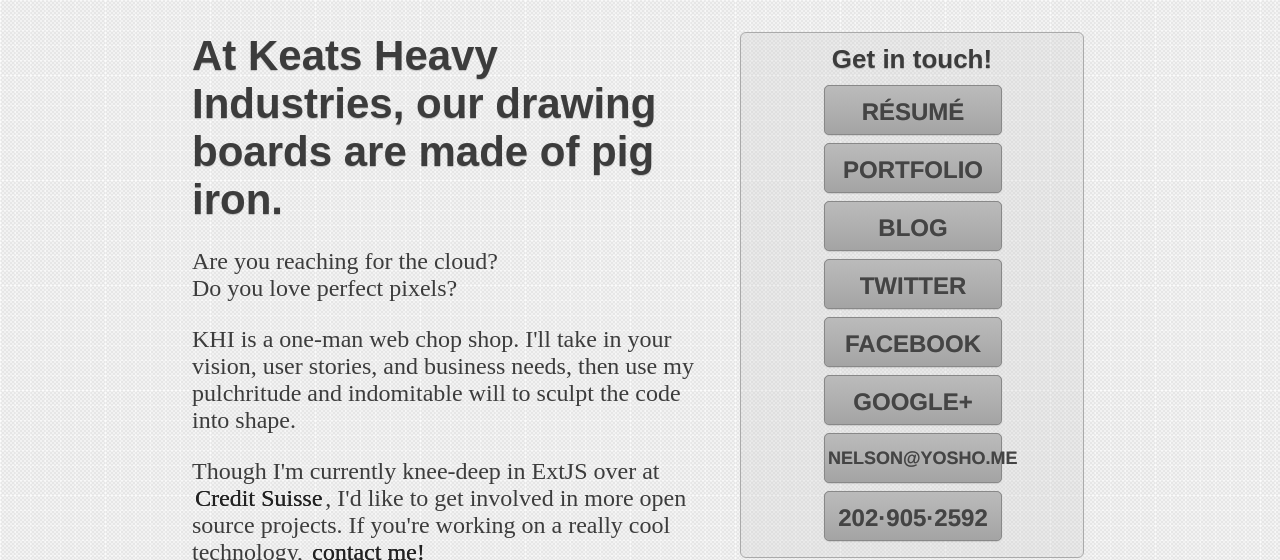
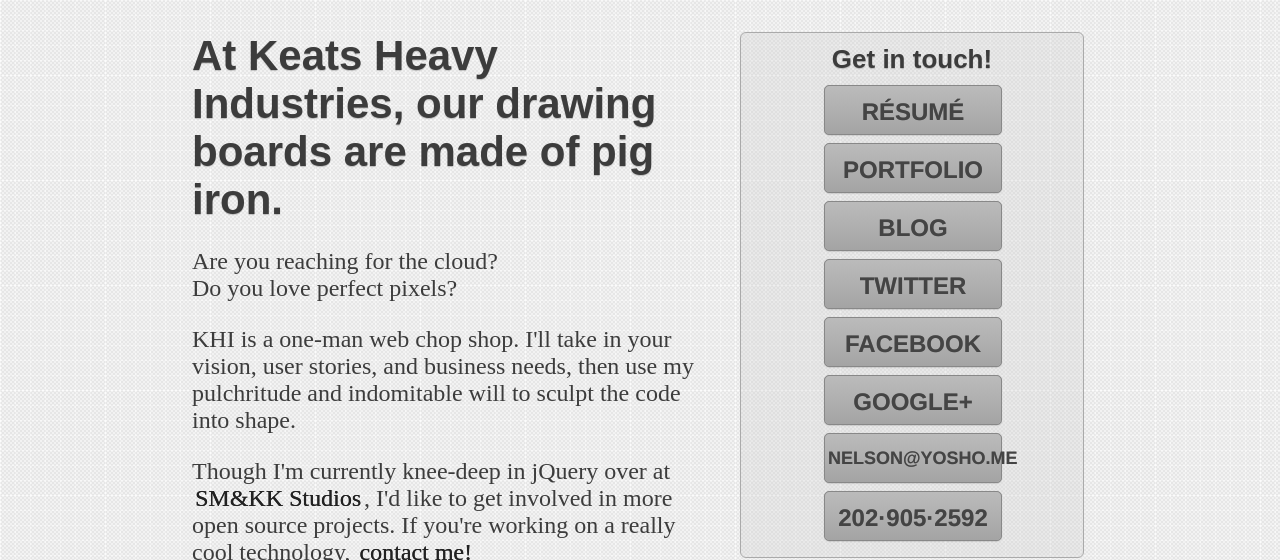
Before and after one commit to nelsonpecora/frameless, a plain HTML site: page index.html in a window 1280 px wide. Shown: the part 240-800 px from the top of the page. Drawn offline with Linux system fonts and the light colour scheme; a script that the page names is missing.

Commit message:
removed Credit Suisse from index, added smkkstudios

```diff
--- a/index.html
+++ b/index.html
@@ -55,7 +55,7 @@
 			<h2>At Keats Heavy Industries, our drawing boards are made of pig iron.</h2>
 			<p>Are you reaching for the cloud?<br />Do you love perfect pixels?</p>
 			<p>KHI is a one-man web chop shop. I'll take in your vision, user stories, and business needs, then use my pulchritude and indomitable will to sculpt the code into shape.</p>
-			<p>Though I'm currently knee-deep in ExtJS over at <a href="https://www.credit-suisse.com/us/en/">Credit Suisse</a>, I'd like to get involved in more open source projects. If you're working on a really cool technology, <a href="#contact">contact me!</a></p>
+			<p>Though I'm currently knee-deep in jQuery over at <a href="http://smkkstudios.com">SM&amp;KK Studios</a>, I'd like to get involved in more open source projects. If you're working on a really cool technology, <a href="#contact">contact me!</a></p>
 			<p>Take a look at my <a href="resume">r&eacute;sum&eacute;</a>, check out some <a href="portfolio.html">sites</a> I've built, and see some personal <a href="http://keats.me/projects" target="_blank">projects.</a></p>
 		</section>
 
```
